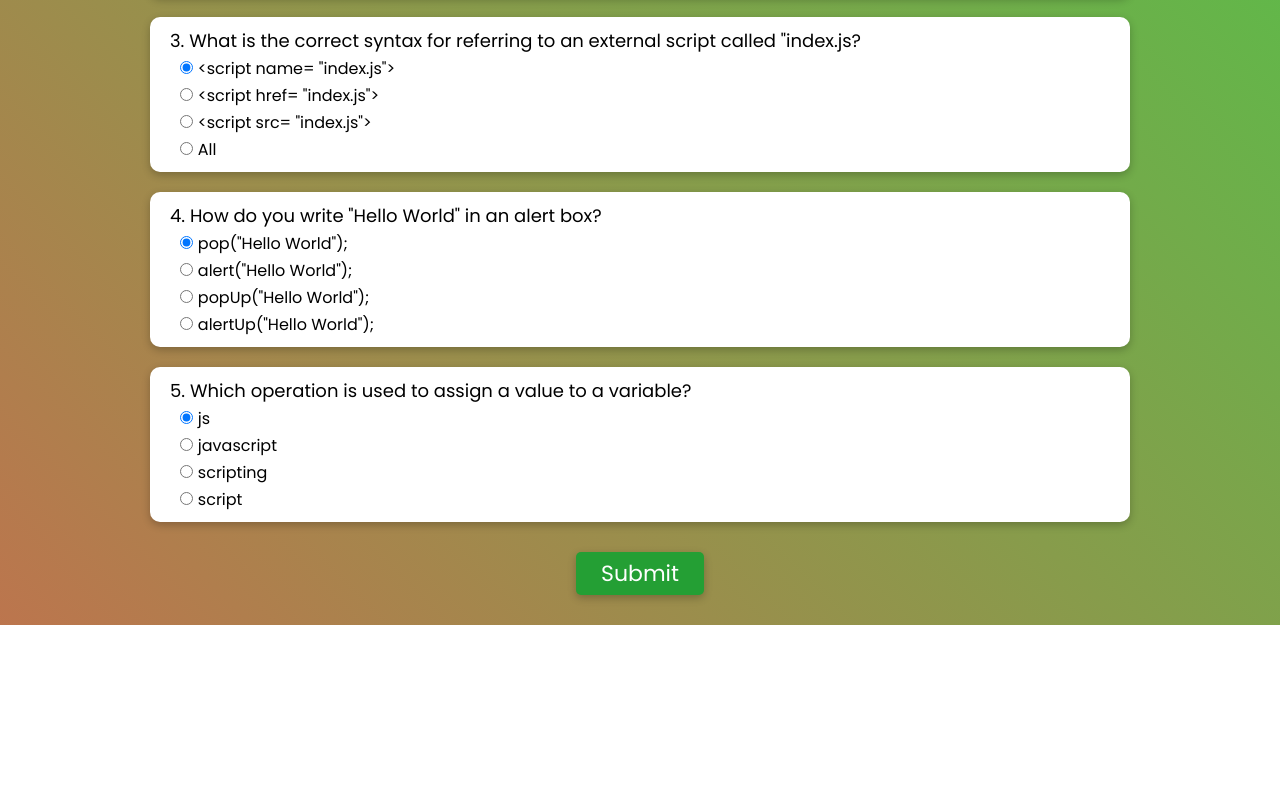
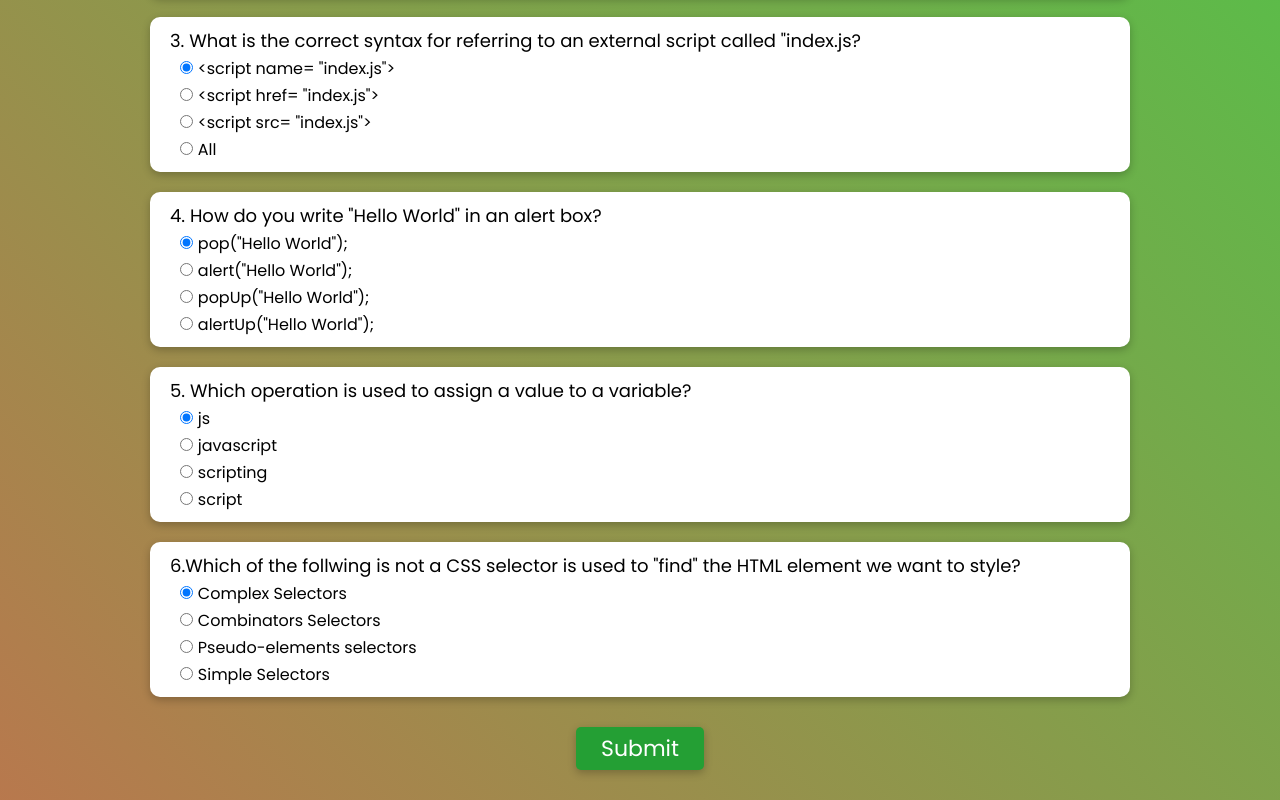
Before and after one commit to Sar-taj107/Tech-Quiz, a plain HTML site: page index.html in a window 1280 px wide. Shown: the part 458-1258 px from the top of the page. Before the commit the page ends 1083 px from the top, so only its background shows below. Drawn offline with nearby package versions, Linux system fonts and the light colour scheme.

Commit message:
Update index.html
Added new quiz question

```diff
--- a/index.html
+++ b/index.html
@@ -113,6 +113,26 @@
             </div>
         </div>
 
+        <div class="question">
+        <p>6.Which of the follwing is not a CSS selector is used to "find" the HTML element we want to style?</p>
+        <div class="option">
+            <input type="radio" name="q6" id="" value="A" checked>
+            <label for="">Complex Selectors</label>
+        </div>
+        <div class="option">
+            <input type="radio" name="q6" id="" value="B">
+            <label for="">Combinators Selectors</label>
+        </div>
+        <div class="option">
+            <input type="radio" name="q6" id="" value="C">
+            <label for="">Pseudo-elements selectors</label>
+        </div>
+        <div class="option">
+            <input type="radio" name="q6" id="" value="D">
+            <label for="">Simple Selectors</label>
+        </div>
+    </div>
+
 
 
         <div class ="result hide">
```
